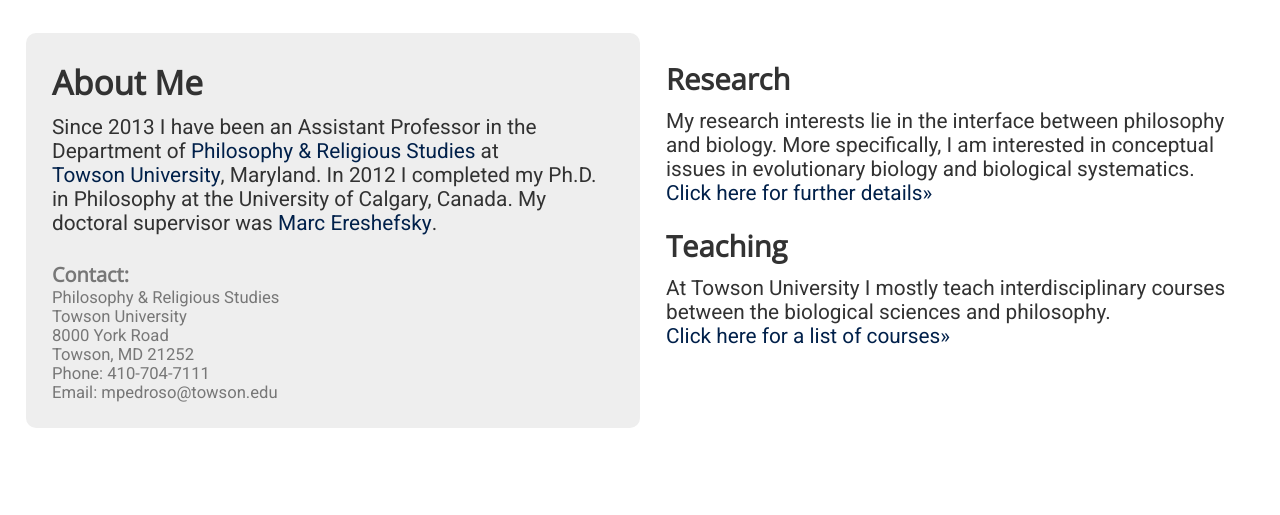
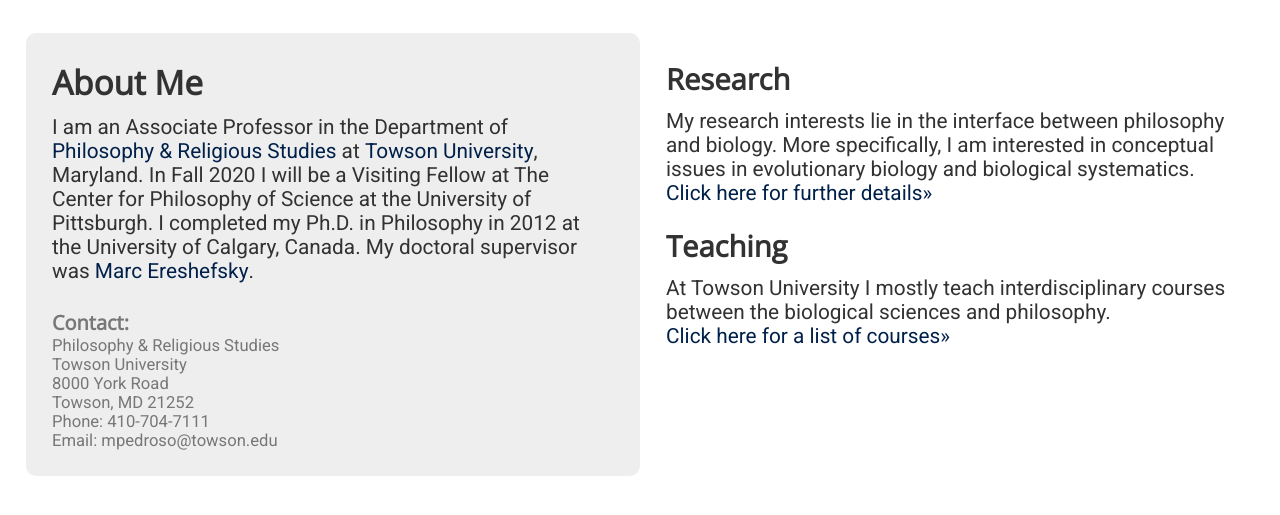
Before and after one commit to makp/website, a Flask app: page / in a window 1280 px wide. Shown: the part 67-582 px from the top of the page. Run offline with Flask 2, Linux system fonts and the light colour scheme.

Commit message:
Update affiliation info

```diff
--- a/templates/index.html
+++ b/templates/index.html
@@ -5,14 +5,8 @@
   <div class="col c2 gbox">
     <h2>About Me</h2>
     <p>
-      Since 2013 I have been an Assistant Professor in the
-      Department of <a href="http://www.towson.edu/philosophy/">Philosophy
-      &amp; Religious Studies</a>
-      at <a href="http://www.towson.edu/">Towson University</a>,
-      Maryland. In 2012 I completed my Ph.D. in Philosophy at the
-      University of Calgary, Canada. My doctoral supervisor was
-      <a href="http://people.ucalgary.ca/~ereshefs/">Marc
-	Ereshefsky</a>.
+      I am an Associate Professor in the
+      Department of <a href="http://www.towson.edu/philosophy/">Philosophy &amp; Religious Studies </a> at <a href="http://www.towson.edu/">Towson University</a>, Maryland. In Fall 2020 I will be a Visiting Fellow at The Center for Philosophy of Science at the University of Pittsburgh. I completed my Ph.D. in Philosophy in 2012 at the University of Calgary, Canada. My doctoral supervisor was <a href="http://people.ucalgary.ca/~ereshefs/">Marc Ereshefsky</a>.
     </p>
     <div class="note">
       <h4>Contact:</h4>
```
